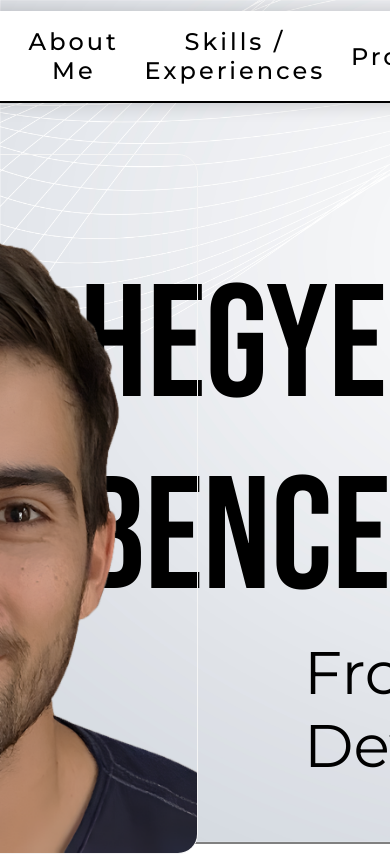
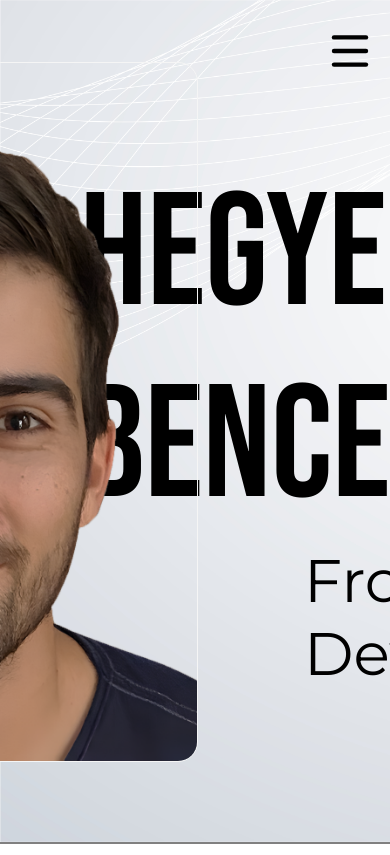
Before and after one commit to hbence97/2024-portfolio, a Vue app: page / in a window 390 px wide. Shown: the top 855 px of the page. Built offline with nearby package versions, Linux system fonts and the light colour scheme.

Commit message:
Update navbar to hamburger menu

```diff
--- a/src/components/Navbar.vue
+++ b/src/components/Navbar.vue
@@ -1,49 +1,74 @@
 <template>
-  <nav>
-    <ul>
-      <li>
-        <a href="#">Home</a>
-      </li>
-      <li>
-        <a href="#">About Me</a>
-      </li>
-      <li>
-        <a href="#">Skills / Experiences</a>
-      </li>
-      <li>
-        <a href="#">Projects</a>
-      </li>
-    </ul>
-  </nav>
+  <div class="nav-container">
+    <nav>
+      <svg ref="svgRef" @click="menuClicked" class="hamburger-menu hamburger-menu-rotate" viewBox="0 0 100 100" width="80"
+        onclick="this.classList.toggle('active')">
+        <path class="line top"
+          d="m 30,33 h 40 c 0,0 9.044436,-0.654587 9.044436,-8.508902 0,-7.854315 -8.024349,-11.958003 -14.89975,-10.85914 -6.875401,1.098863 -13.637059,4.171617 -13.637059,16.368042 v 40" />
+        <path class="line middle" d="m 30,50 h 40" />
+        <path class="line bottom"
+          d="m 30,67 h 40 c 12.796276,0 15.357889,-11.717785 15.357889,-26.851538 0,-15.133752 -4.786586,-27.274118 -16.667516,-27.274118 -11.88093,0 -18.499247,6.994427 -18.435284,17.125656 l 0.252538,40" />
+      </svg>
+      <ul v-show="menuOpen" class="nav-list">
+        <li><a href="#">Home</a></li>
+        <li><a href="#">About me</a></li>
+        <li><a href="#">Skills</a></li>
+      </ul>
+    </nav>
+  </div>
 </template>
 
 <script>
 export default {
   data() {
-    return {};
+    return {
+      menuOpen: false,
+    };
+  },
+  mounted() {
+    document.addEventListener("click", this.closeMenu);
+  },
+  beforeUnmount() {
+    document.removeEventListener("click", this.closeMenu);
+  },
+  methods: {
+    menuClicked() {
+      this.menuOpen = !this.menuOpen;
+    },
+    closeMenu(e) {
+      if (!this.$el.contains(e.target) && this.menuOpen) {
+        this.menuOpen = false;
+        this.$refs.svgRef.classList.toggle("active");
+      }
+    },
   },
 };
 </script>
 
 <style scoped>
-nav {
-  text-align: center;
-  display: inline-block;
-  position: relative;
+.nav-container {
+  position: absolute;
+  z-index: 10;
+}
+
+svg {
+  position: fixed;
   top: 0.7rem;
-  left: 50%;
-  transform: translate(-50%);
-  background: white;
-  border-top-left-radius: 10px;
-  border-top-right-radius: 10px;
-  box-shadow: 0 0 20px rgba(0, 0, 0, 0.2);
+  right: 0;
 }
 
 ul {
+  position: fixed;
+  top: 2rem;
+  right: 4rem;
+  width: 170px;
   display: flex;
+  flex-direction: column;
   justify-content: center;
-  align-items: center;
-  border-bottom: 2.5px solid black;
+  text-align: center;
+  background: white;
+  border: 2px solid #cbcfd9;
+  border-radius: 8px;
 }
 
 li {
@@ -54,28 +79,67 @@
 a {
   border-radius: 10px;
   color: black;
-  font-weight: 500;
-  font-size: 24px;
+  font-weight: 600;
+  font-size: 20px;
   font-style: normal;
   letter-spacing: 3px;
   text-decoration: none;
 }
 
+li:first-child,
+li:nth-child(2) {
+  border-bottom: 2px solid #cbcfd9;
+}
+
 li:has(> a:hover) {
-  background: black;
+  background: #cbcfd9;
   transition: background 0.35s;
 }
 
-li:has(> a:hover):first-child {
-  border-top-left-radius: 10px;
+li:has(> a:hover):first-child {}
+
+li:has(> a:hover):last-child {}
+
+li:has(> a:hover) a {
+  color: black;
+  transition: color 0.35s;
 }
 
-li:has(> a:hover):last-child {
-  border-top-right-radius: 10px;
+.hamburger-menu {
+  cursor: pointer;
+  -webkit-tap-highlight-color: transparent;
+  transition: transform 400ms;
+  -moz-user-select: none;
+  -webkit-user-select: none;
+  -ms-user-select: none;
+  user-select: none;
 }
 
-li:has(> a:hover) a {
-  color: white;
-  transition: color 0.35s;
+.hamburger-menu-rotate.active {
+  transform: rotate(45deg);
+}
+
+.line {
+  fill: none;
+  transition: stroke-dasharray 400ms, stroke-dashoffset 400ms;
+  stroke: #000;
+  stroke-width: 5.5;
+  stroke-linecap: round;
+}
+
+.hamburger-menu .top {
+  stroke-dasharray: 40 139;
+}
+
+.hamburger-menu .bottom {
+  stroke-dasharray: 40 180;
+}
+
+.hamburger-menu.active .top {
+  stroke-dashoffset: -98px;
+}
+
+.hamburger-menu.active .bottom {
+  stroke-dashoffset: -138px;
 }
 </style>
--- a/src/components/PageHeader.vue
+++ b/src/components/PageHeader.vue
@@ -7,11 +7,11 @@
       <div class="header-button-container">
         <div @click="heroButtonClicked" @mouseover="hoverOverButton" @mouseleave="stopHovering" class="header-button-linkedin">
           <a href="#">Let's connect</a>
-          <img class="header-button-linkedin-logo" ref="linkedInLogo" v-show="showLinkedInLogo" src="../assets/linkedin-logo.png" alt="linkedIn logo">
+          <img class="header-button-linkedin-logo" v-show="showLinkedInLogo" src="../assets/linkedin-logo.png" alt="LinkedIn logo">
         </div>
         <div @click="heroButtonClicked" @mouseover="hoverOverButton" @mouseleave="stopHovering" class="header-button-github">
           <a href="#">My projects</a>
-          <img class="header-button-github-logo" ref="gitHubLogo" v-show="showGitHubLogo" src="../assets/github-logo.svg" alt="linkedIn logo">
+          <img class="header-button-github-logo" v-show="showGitHubLogo" src="../assets/github-logo.png" alt="GitHub logo">
         </div>
       </div>
     </div>
@@ -162,5 +162,6 @@
   height: 50px;
   right: 0;
   transition: all 0.5s;
+  border-radius: 50%;
 }
 </style>
```
Also changed, not shown: src/assets/github-logo.png (added), src/assets/github-logo.svg (deleted).
